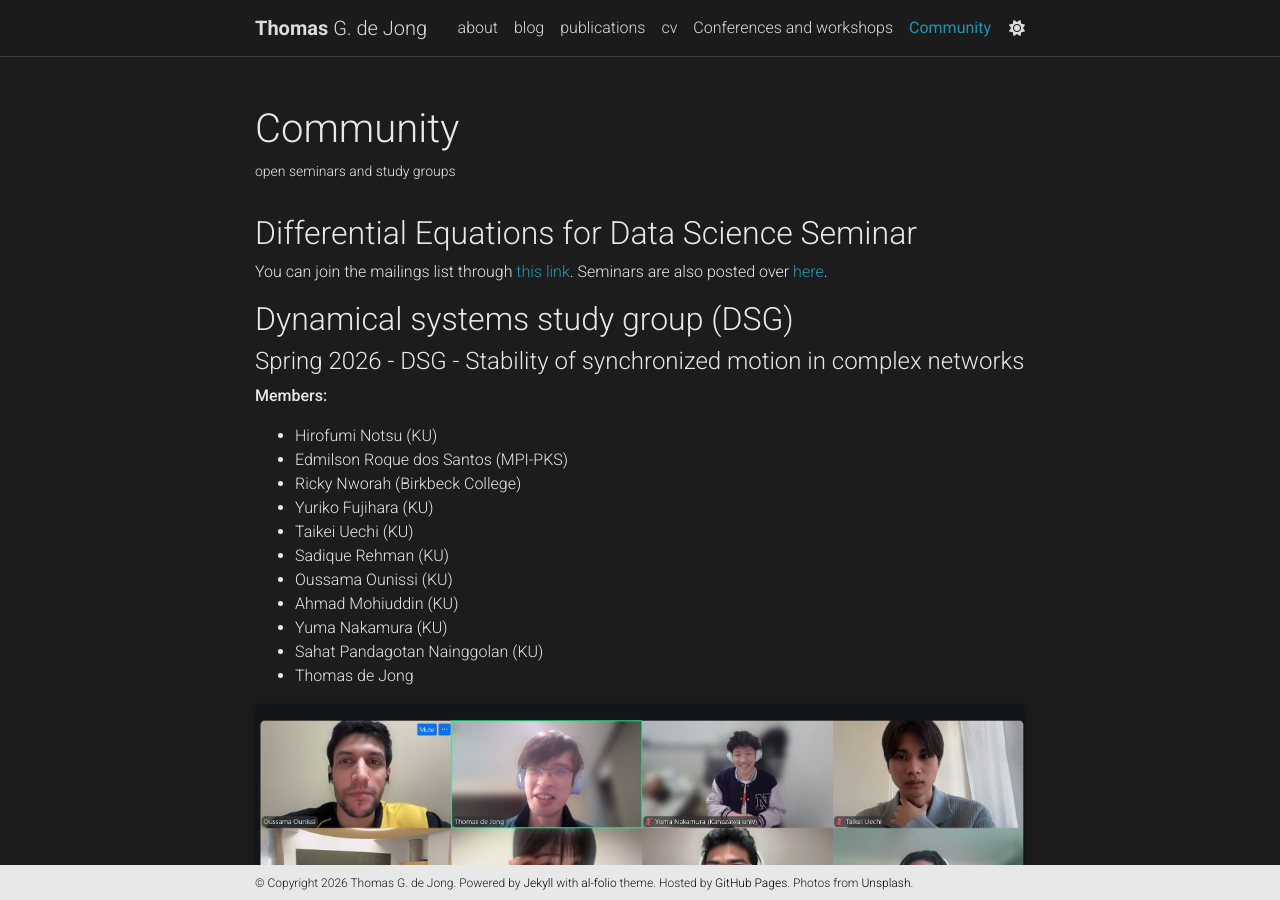
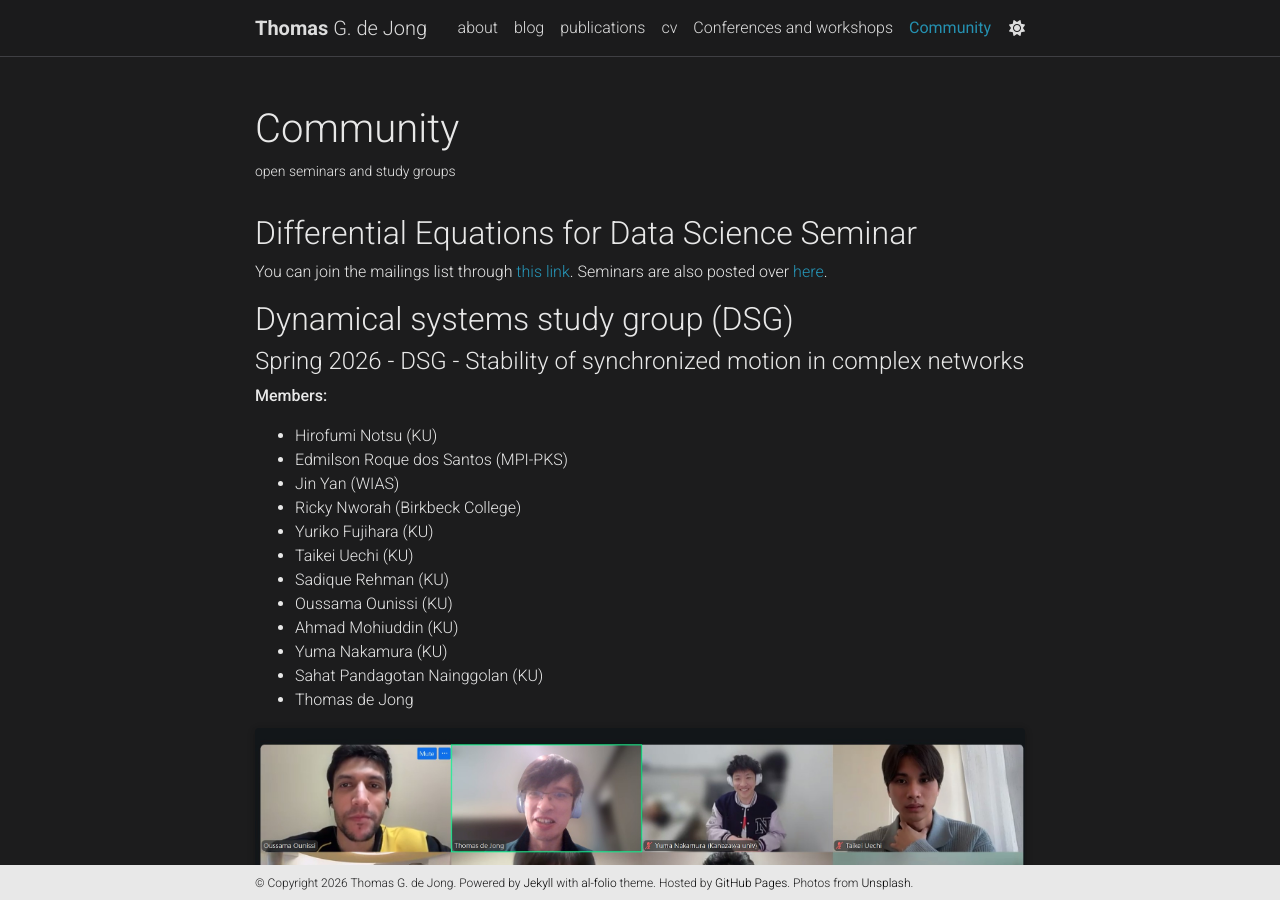
Before and after one commit to mathowl/tgdejong, a Jekyll site: the page built from _pages/community.md, in a window 1280 px wide and 900 px high. Built offline with Jekyll 4.4.1, drawn with Linux system fonts in a browser that asks for light colours; full-size pictures stand in for the smaller copies a plugin makes; comment, search, counter and statistics services are not loaded; a style sheet for code colours, icons or effects is not loaded.

Commit message:
Update community.md

```diff
--- a/_pages/community.md
+++ b/_pages/community.md
@@ -21,6 +21,7 @@
 <ul>
     <li>Hirofumi Notsu (KU)</li>
     <li>Edmilson Roque dos Santos (MPI-PKS)</li>
+    <li>Jin Yan (WIAS)</li>
     <li>Ricky Nworah (Birkbeck College)</li>
     <li>Yuriko Fujihara (KU)</li>
     <li>Taikei Uechi (KU)</li>
```
